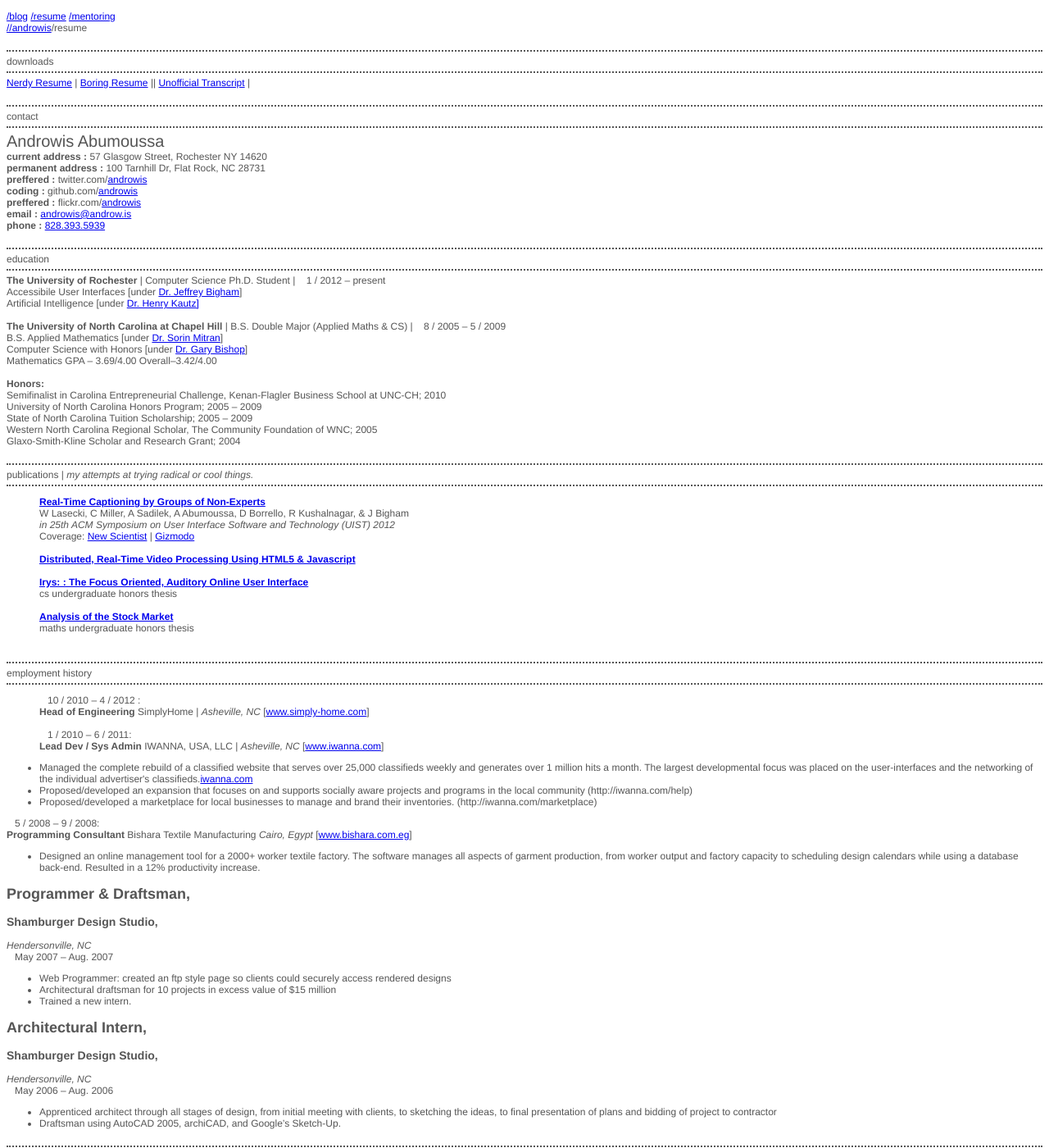
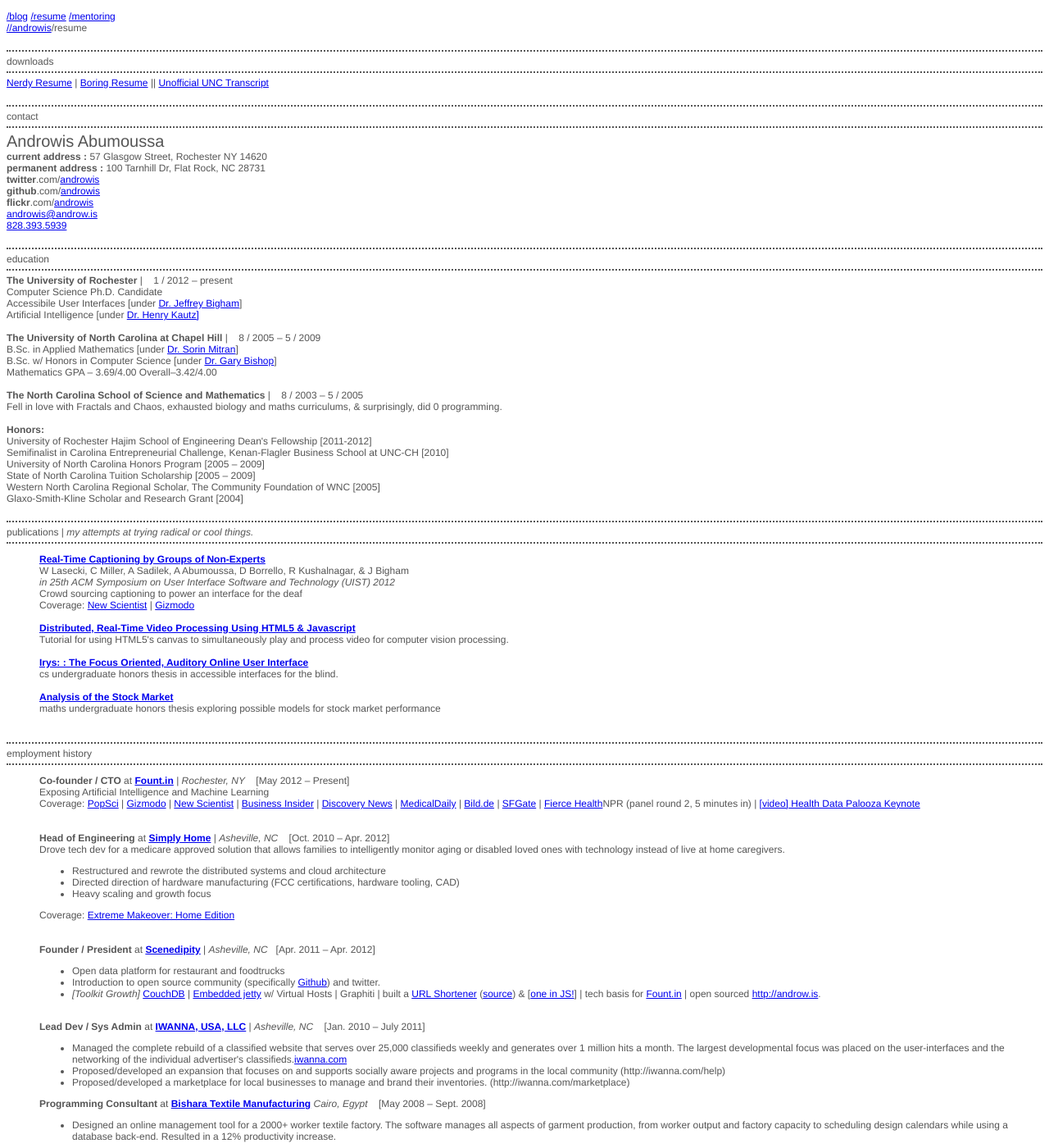
Before and after one commit to androwis/androwis.github.com, a Jekyll site: the page resume/index.html, which Jekyll copies as it is, in a window 1280 px wide and 1400 px high. Shown: the whole window at 82% size. Built offline with Jekyll 4.4.1, drawn with Linux system fonts in a browser that asks for light colours; some of the changed text lies outside the part shown.

Commit message:
Update resume/index.html

```diff
--- a/resume/index.html
+++ b/resume/index.html
@@ -1,4 +1,3 @@
-
 <!DOCTYPE html PUBLIC "-//W3C//DTD XHTML 1.0 Strict//EN" "http://www.w3.org/TR/xhtml1/DTD/xhtml1-strict.dtd">
 <html xmlns="http://www.w3.org/1999/xhtml">
 <head>
@@ -21,36 +20,43 @@
 <center>downloads</center>
 <a href="AndrewAbuMoussaResumeHTML.pdf">Nerdy Resume</a> |
     <a href="AndrewAbuMoussaResumeBasic.pdf">Boring Resume</a> ||
-    <a href="AndrewAbuMoussaTranscript.pdf">Unofficial Transcript</a> |
+    <a href="AndrewAbuMoussaTranscript.pdf">Unofficial UNC Transcript</a>
 
 <center> contact</center>
 <div id="r">
     <div id="n">Androwis Abumoussa</div>
     <div class="tl"> <b> current address :</b> 57 Glasgow Street, Rochester NY 14620</div>
     <div class="tr"> <b> permanent address :</b> 100 Tarnhill Dr, Flat Rock, NC 28731</div>
-    <div class="t"><b> preffered : </b>twitter.com/<a href="http://twitter.com/androwis">androwis</a></div>
-    <div class="t"><b> coding : </b>github.com/<a href="http://github.com/androwis">androwis</a></div
-    <div class="t"><b> preffered : </b>flickr.com/<a href="http://flickr.com/androwis">androwis</a></div>
-    <div class="t"><b> email : </b><a href="mailto:androwis@androw.is">androwis@androw.is</a></div>
-    <div class="t"> <b> phone : </b><a href="tel:8283935939">828.393.5939</a> </div>
+    <div class="t"><b>twitter</b>.com/<a href="http://twitter.com/androwis">androwis</a></div>
+    <div class="t"><b>github</b>.com/<a href="http://github.com/androwis">androwis</a></div
+    <div class="t"><b>flickr</b>.com/<a href="http://flickr.com/androwis">androwis</a></div>
+    <div class="t"><a href="mailto:androwis@androw.is">androwis@androw.is</a></div>
+    <div class="t"><a href="tel:8283935939">828.393.5939</a> </div>
 
 
 <center>education</center>
-<b>The University of Rochester</b> | Computer Science Ph.D. Student | <span class="d">1 / 2012 – present</span><br/>
+<b>The University of Rochester</b> | <span class="d">1 / 2012 – present</span><br/>
+Computer Science Ph.D. Candidate</br>
 Accessibile User Interfaces [under <a href="http://www.cs.rochester.edu/~jbigham/">Dr. Jeffrey Bigham</a>] <br/>
-Artificial Intelligence [under <a href="http://www.cs.rochester.edu/u/kautz/">Dr. Henry Kautz]</a><br/><br/>
+Artificial Intelligence [under <a href="http://www.cs.rochester.edu/u/kautz/">Dr. Henry Kautz]</a>
+<br/><br/>
 
-<b>The University of North Carolina at Chapel Hill</b> | B.S. Double Major (Applied Maths &amp; CS) | <span class="d">8 / 2005 – 5 / 2009</span><br/>
-B.S. Applied Mathematics [under <a href="http://mitran.web.unc.edu/">Dr. Sorin Mitran</a>]<br/>
-Computer Science with Honors [under <a href="http://www.cs.unc.edu/~gb/">Dr. Gary Bishop</a>]<br/>
+<b>The University of North Carolina at Chapel Hill</b> | <span class="d">8 / 2005 – 5 / 2009</span><br/>
+B.Sc. in Applied Mathematics [under <a href="http://mitran.web.unc.edu/">Dr. Sorin Mitran</a>]<br/>
+B.Sc. w/ Honors in Computer Science [under <a href="http://www.cs.unc.edu/~gb/">Dr. Gary Bishop</a>]<br/>
 Mathematics GPA – 3.69/4.00 Overall–3.42/4.00
 <br/><br/>
+
+<b>The North Carolina School of Science and Mathematics</b> | <span class="d">8 / 2003 – 5 / 2005</span><br/>
+Fell in love with Fractals and Chaos, exhausted biology and maths curriculums, &amp; surprisingly, did 0 programming.<br/><br/>
+
 <b>Honors:</b><br/>
-Semifinalist in Carolina Entrepreneurial Challenge, Kenan-Flagler Business School at UNC-CH;  2010<br/>
-University of North Carolina Honors Program; 2005 – 2009<br/>
-State of North Carolina Tuition Scholarship; 2005 – 2009<br/>
-Western North Carolina Regional Scholar, The Community Foundation of WNC; 2005<br/>
-Glaxo-Smith-Kline Scholar and Research Grant; 2004
+University of Rochester Hajim School of Engineering Dean's Fellowship [2011-2012] <br/>
+Semifinalist in Carolina Entrepreneurial Challenge, Kenan-Flagler Business School at UNC-CH [2010]<br/>
+University of North Carolina Honors Program [2005 – 2009]<br/>
+State of North Carolina Tuition Scholarship [2005 – 2009]<br/>
+Western North Carolina Regional Scholar, The Community Foundation of WNC [2005]<br/>
+Glaxo-Smith-Kline Scholar and Research Grant [2004]
 
 
 <center>publications | <i>my attempts at trying radical or cool things.</i></center>
@@ -59,80 +65,101 @@
         <a href="/papers/Real-Time_Captioning_by_Groups_of_Non-Experts_UIST-12.pdf"> <b>Real-Time Captioning by Groups of Non-Experts</b></a><br/>
         W Lasecki, C Miller, A Sadilek, A Abumoussa, D Borrello, R Kushalnagar, &amp; J Bigham<br/>
         <i>in 25th ACM Symposium on User Interface Software and Technology (UIST) 2012</i><br/>
+        Crowd sourcing captioning to power an interface for the deaf <br/>
 
         Coverage: <a href="http://www.newscientist.com/article/mg21528745.200-crowdsourcing-serves-up-the-subtitles-to-your-life.html?">New Scientist</a> | <a href="http://gizmodo.com/5928856/crowdsourcing-could-help-deaf-people-subtitle-their-everyday-life">Gizmodo</a>
     </dd><br/>
     <dd>
-        <a href="/MotionVideo.js" alt="distributed, realtime video processing using HTML5 &amp; Javascript"><b>Distributed, Real-Time Video Processing Using HTML5 &amp; Javascript</b></a>
+        <a href="/MotionVideo.js" alt="distributed, realtime video processing using HTML5 &amp; Javascript"><b>Distributed, Real-Time Video Processing Using HTML5 &amp; Javascript</b></a><br/>
+        Tutorial for using HTML5's canvas to simultaneously play and process video for computer vision processing.
     </dd><br/>
 
-    <dd><a href="AndrewAbuMoussaHonorsThesis.pdf"><b>Irys: : The Focus Oriented, Auditory Online User Interface</b></a><br/> cs undergraduate honors thesis
+    <dd><a href="AndrewAbuMoussaHonorsThesis.pdf"><b>Irys: : The Focus Oriented, Auditory Online User Interface</b></a><br/> cs undergraduate honors thesis in accessible interfaces for the blind.
     </dd><br/>
 
     <dd>
-     <a href="AndrewAbuMoussaMathModeling.pdf"><b>Analysis of the Stock Market</b></a> <br/>maths undergraduate honors thesis
+     <a href="AndrewAbuMoussaMathModeling.pdf"><b>Analysis of the Stock Market</b></a> <br/>
+     maths undergraduate honors thesis exploring possible models for stock market performance
     </dd><br/>
 </dl>
 
 
 <center>employment history</center>
 <dl>
-    <dd>
-<div class="d">10 / 2010 – 4 / 2012 :</div> <b> Head of Engineering</b> SimplyHome | <i>Asheville, NC</i> [<a href="http://simply-home.com">www.simply-home.com</a>]
-<br/><br/>
-<div class="d">1 / 2010 – 6 / 2011: </div> <b> Lead Dev / Sys Admin </b> IWANNA, USA, LLC | <i>Asheville, NC </i>[<a href="http://iwanna.com">www.iwanna.com</a>]
+
+<dd>
+<b>Co-founder / CTO</b> at <a href="http://fount.in"><b>Fount.in</b></a> | <i>Rochester, NY</i> <span class="d">[May 2012 – Present]</span>
+<br/>Exposing Artificial Intelligence and Machine Learning
+<br/>Coverage:
+<a href="http://www.popsci.com/science/article/2012-07/algorithm-scans-your-tweets-tell-you-if-youre-about-get-sick">PopSci</a> |
+<a href="http://gizmodo.com/5929196/how-twitter-can-predict-when-individuals-will-get-sick">Gizmodo</a> |
+<a href="http://www.newscientist.com/blogs/onepercent/2012/07/ai-predicts-when-youre-about-t.html">New Scientist</a> |
+<a href="http://www.businessinsider.com/researchers-use-twitter-to-predict-when-new-yorkers-will-catch-the-flu-with-90-accuracy-2012-8">Business Insider</a> |
+<a href="http://news.discovery.com/tech/twitter-predicts-sickness-120726.html">Discovery News</a> |
+<a href="http://www.medicaldaily.com/news/20120726/11111/twitter-algorithm-know-flu-influenza-artificial-intelligence.htm"> MedicalDaily</a> |
+<a href="http://www.bild.de/digital/internet/twitter/twitter-sagt-krankheit-voraus-25416408.bild.html">Bild.de</a> |
+<a href="http://www.sfgate.com/technology/businessinsider/article/Researchers-Use-Twitter-To-Predict-When-New-3754629.php">SFGate</a> |
+<a href="http://www.fiercehealthit.com/story/twitter-helps-predict-flu-trends-new-york/2012-08-01?utm_source=rss">Fierce Health</a |
+<a href="http://www.npr.org/templates/rundowns/rundown.php?prgId=35">NPR</a> (panel round 2, 5 minutes in)  |
+<a href="http://colab.is/2012/gigtank-goes-to-washington/">[video] Health Data Palooza Keynote</a>
 </dd>
 
+    <br/><br/>
+
+<dd>
+<b> Head of Engineering</b> at <a href="http://simply-home.com"><b>Simply Home</b></a> | <i>Asheville, NC</i> <span class="d">[Oct. 2010 – Apr. 2012]</span>
+<br/>Drove tech dev for a medicare approved solution that allows families to intelligently monitor aging or disabled loved ones
+with technology instead of live at home caregivers.
+<ul>
+    <li>Restructured and rewrote the distributed systems and cloud architecture</li>
+    <li>Directed direction of hardware manufacturing (FCC certifications, hardware tooling, CAD)</li>
+    <li>Heavy scaling and growth focus</li>
+</ul>
+Coverage:
+<a href="http://www.simply-home.com/extreme/">Extreme Makeover: Home Edition</a>
+</dd>
+
+</dd>
+<br/>
+<br/>
+<dd>
+<b>Founder / President</b> at <a href="http://scenedipity.com"><b>Scenedipity</b></a> | <i>Asheville, NC</i><span class="d">[Apr. 2011 – Apr. 2012]</span>
+<ul>
+    <li>Open data platform for restaurant and foodtrucks </li>
+    <li>Introduction to open source community (specifically <a href="http://github.scenedipity.com">Github</a>) and twitter.</li>
+    <li><i>[Toolkit Growth]</i>  <a href="http://d.scndp.it:5984/_utils">CouchDB</a> | <a href="https://github.com/Scenedipity/embedded-jetty-archetype">Embedded jetty</a> w/ Virtual Hosts | Graphiti | built a <a href="http://scndp.it">URL Shortener</a> (<a href="https://github.com/Scenedipity/scnd.pt">source</a>) &amp; [<a href="https://github.com/androwis/j">one in JS!</a>] | tech basis for <a href="http://www.timesfreepress.com/news/2012/may/15/tech-challenge/?print">Fount.in</a> | open sourced <a href="https://github.com/androwis/androwis.github.com">http://androw.is</a>.</li>
+</ul>
+</dd>
+<br/>
+
+<dd>
+<b> Lead Dev / Sys Admin </b> at <a href="http://iwanna.com"><b>IWANNA, USA, LLC</b></a> | <i>Asheville, NC </i><span class="d">[Jan. 2010 – July 2011]</span>
 
 <ul><li>Managed the complete rebuild of a classified website that serves over 25,000 classifieds weekly
 and generates over 1 million hits a month.  The largest developmental focus was placed on the
 user-interfaces and the networking of the individual advertiser's classifieds.<a href=”http://test.iwanna.com”>iwanna.com</a></li>
 <li>Proposed/developed an expansion that focuses on and supports socially aware projects and programs in the local community (http://iwanna.com/help)</li>
 <li>Proposed/developed a marketplace for local businesses to manage and brand their inventories. (http://iwanna.com/marketplace)</li></ul>
+</dd>
 
-<div class="d"> 5 / 2008 – 9 / 2008: </div><b>Programming Consultant</b> Bishara Textile Manufacturing <i> Cairo, Egypt</i> [<a href="http://www.bishara.com.eg/">www.bishara.com.eg</a>]
+<dd>
+<b>Programming Consultant</b> at <a href="http://www.bishara.com.eg/"><b>Bishara Textile Manufacturing</b></a> <i> Cairo, Egypt</i> <span class="d">[May 2008 –  Sept. 2008] </span>
 <ul><li>Designed an online management tool for a 2000+ worker textile factory. The software manages all aspects of garment production, from worker output and factory capacity to scheduling design calendars while using a database back-end. Resulted in a 12% productivity increase.</li></ul>
+</dd>
 
-<h2>Programmer &amp; Draftsman,</h2><h3> Shamburger Design Studio,</h3><i> Hendersonville, NC</i><div class="d"> May 2007 – Aug. 2007</div> <ul><li>Web Programmer: created an ftp style page so clients could securely access rendered designs</li>
+<dd>
+<b>Programmer &amp; Draftsman,</b> at <a href="http://shamburgerarchitecture.com/"><b>Shamburger Design Studio</b></a>,<i> Hendersonville, NC</i> <span class="d"> [May 2007 – Aug. 2007]</span>
+ <ul><li>Web Programmer: created an ftp style page so clients could securely access rendered designs</li>
 <li> Architectural draftsman for 10 projects in excess value of $15 million</li>
 <li>Trained a new intern.</li></ul>
-
-<h2>Architectural Intern, </h2><h3> Shamburger Design Studio, </h3><i> Hendersonville, NC </i><div class="d"> May 2006 – Aug. 2006</div><ul><li>
+</dd>
+<dd>
+<b>Architectural Intern, </b> at <a href="http://shamburgerarchitecture.com/"><b>Shamburger Design Studio</b></a> <i> Hendersonville, NC </i><span class="d">[May 2006 – Aug. 2006]</span><ul><li>
 Apprenticed architect through all stages of design, from initial meeting with clients, to sketching the ideas, to final presentation of plans and bidding of project to contractor </li>
 <li>Draftsman using AutoCAD 2005, archiCAD, and Google’s Sketch-Up.</li></ul>
         </dd></dl>
 
-<center>entrepreneurial history</center>
-<div class="s">
-<h2>Co-founder/CTO</h2><h3><a href="http://fount.in">Fount.in</a></h3><i>Rochester, NY</i><div class="d">May. 2012 - Present</div>
-<ul>
-    <li>Exposing Artificial Intelligence and Machine Learning</li>
-</ul>
-
-<h2>Founder/President</h2><h3><a href="http://scenedipity.com">Scenedipity</a></h3><h4>Asheville, NC </h4><div class="d">Jul. 2011 - Present</div>
-<ul>
-    <li>Open data platform for restaurant and foodtrucks</li>
-</ul></div>
-
-<div class="s">
-
-
-<center>major projects</center>
-<div class="s">
-<h2>Medicare/Medicaid Voucher/Scheduling System</h2><h3>- NC Department of Social Services (C#)</h3>
-<p>Volunteer project where I automated and optimized the voucher and scheduling system for medicare/medicaid patient transportation through a custom .NET application, then presented to the state government for state-wide use and implementation.</p>
-
-<h2>Senior Honors Thesis</h2><h3>- UNC Chapel Hill, Department of Computer Science (J2EE)</h3>
-<p>Investigated modern interface design and then created Irys, an online auditory interface which provides visually impaired users with a more fluid, dynamic and accessible computing environment through a customized, single focus interface.</p>
-
-<h2>Analysis of the Stock Market</h2><h3>- UNC Chapel Hill, Department of Mathematics (python)</h3>
-<p>Examined the stochastic nature of stocks and the results of model manipulation. The analysis concluded with proposed investment schemes and improvements to the Santa Fe Artificial stock market and the genetic algorithm with adaption models.</p>
-
-<h2>B-splines: Data Reduction</h2><h3>– UNC Chapel Hill, Department of Mathematics (python)</h3>
-<p>Demonstrated the use of  3rd Order B-splines to compress data while maintaining high resolution.</p>
-</div>
-
-<center>skills</center>
+<center>skills </center>
 <div class="s">
 
 <h2>Selected Computer Architectures, Languages and Software</h2><br/>
@@ -153,6 +180,9 @@
 <center>Social</center>
 <div class="s">
 
+<h2>Medicare/Medicaid Voucher/Scheduling System</h2><h3>- NC Department of Social Services (C#)</h3>
+<p>Volunteer project where I automated and optimized the voucher and scheduling system for medicare/medicaid patient transportation through a custom .NET application, then presented to the state government for state-wide use and implementation.</p>
+
 <h2>IT Volunteer, </h2><h3>Child and Family Resource Center, </h3><h4> Hendersonville, NC </h4><div class="d"> Sep. 2009 – present</div>
 <ul><li>Repurposed 6 old computers and one laptop which weren't being used by the non-profit so the computers could be donated to local families and schools. other work per request (5hrs/wk).</li></ul></div>
 
```
